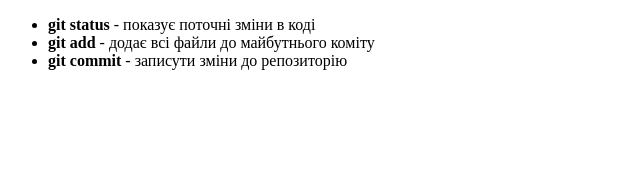
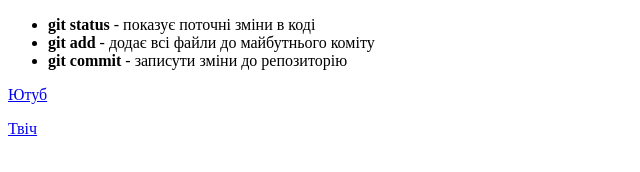
Before and after one commit to BalabanovAlex/hillel, a plain HTML site: page index.html in a window 1280 px wide. Shown: the whole page, without its empty margins (0-640 px from the left). Drawn offline with Linux system fonts and the light colour scheme.

```diff
--- a/index.html
+++ b/index.html
@@ -18,5 +18,7 @@
             <b>git commit</b> - записути зміни до репозиторію
         </li>
     </ul>
+    <p> <a  href="https://www.youtube.com/">Ютуб</a> </p>
+    <p> <a  href="https://www.twitch.tv/?lang=ru">Твіч</a> </p>
 </body>
 </html>
```
